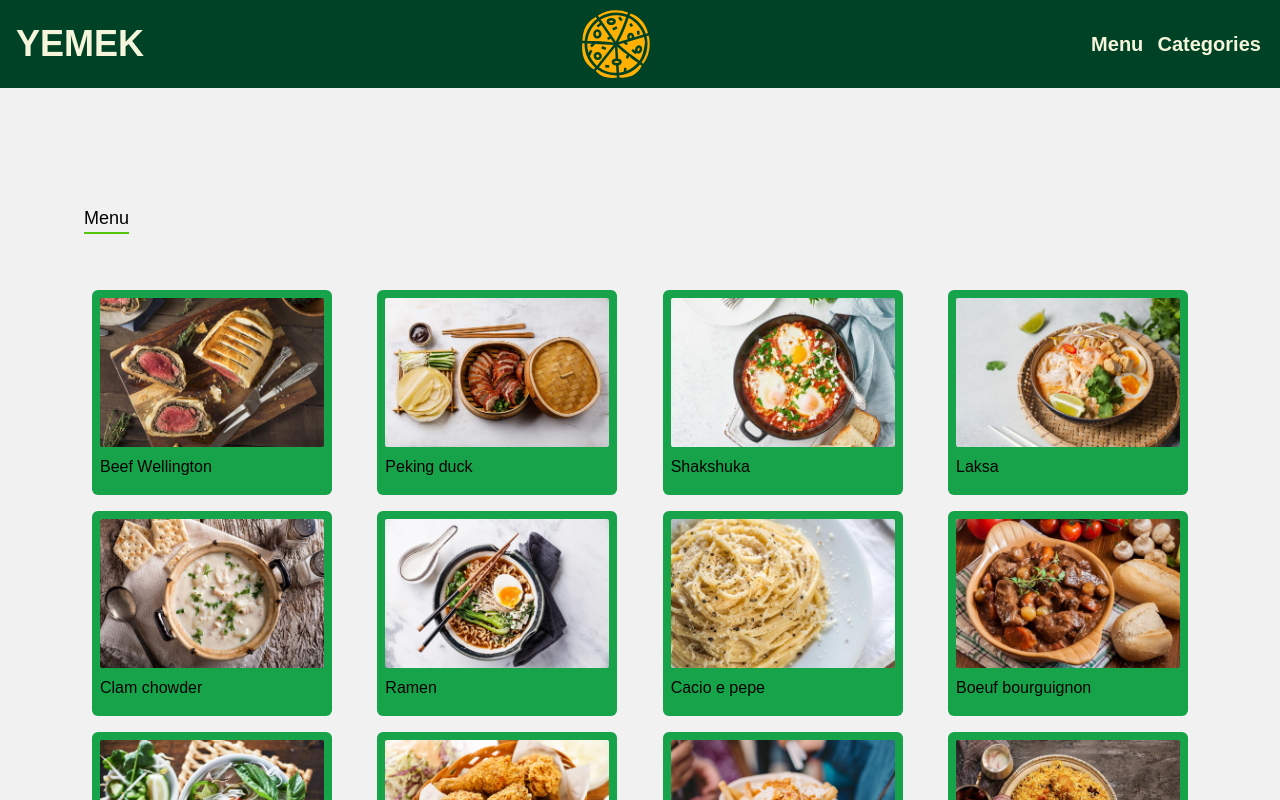
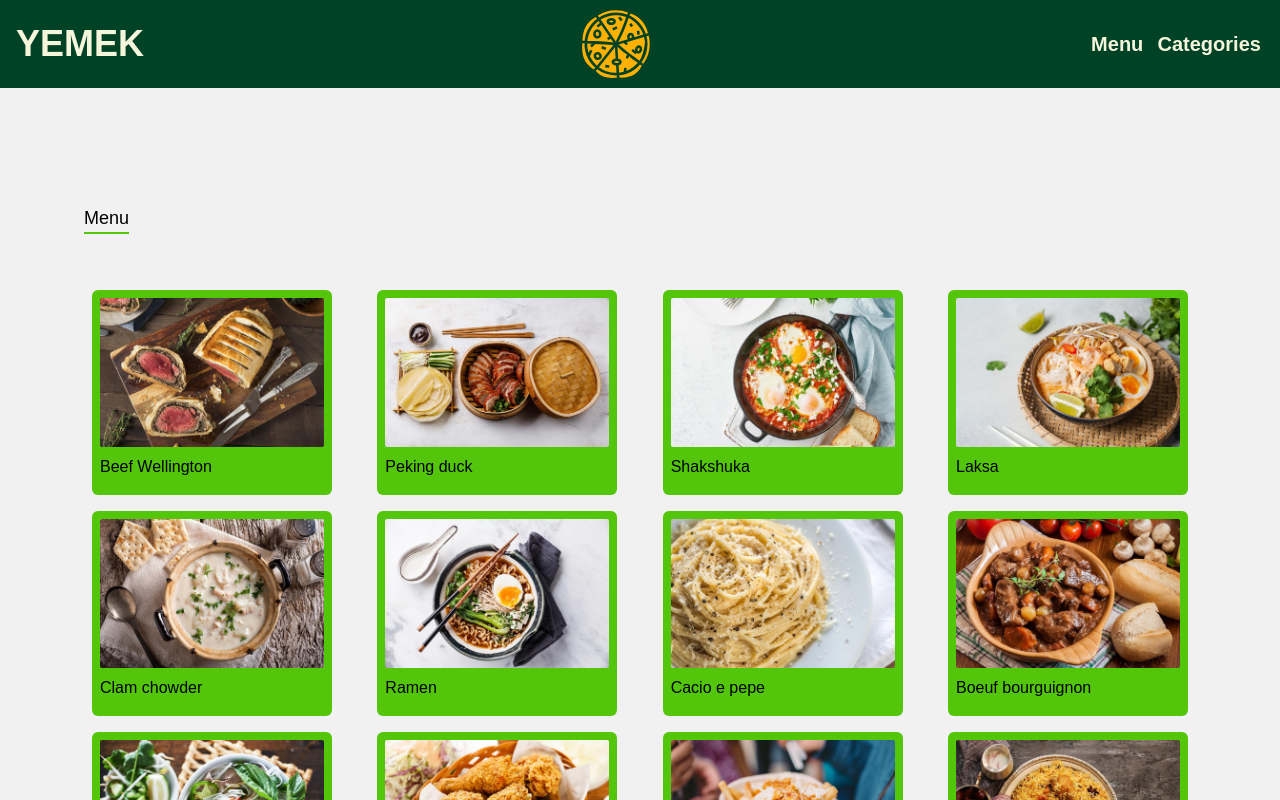
Before and after one commit to hasanashrafi/food-next, a Next.js app: page /menu in a window 1280 px wide. Shown: the top 800 px of the page. Built offline with nearby package versions, Linux system fonts and the light colour scheme; data requests are answered from the project's data file.

Commit message:
edit style

```diff
--- a/components/modules/Card.js
+++ b/components/modules/Card.js
@@ -3,7 +3,7 @@ import React from 'react'
 function Card(props) {
     const { id, name, price, details, discount } = props
     return (
-        <div className='w-60 h-fit bg-green-600 rounded-md p-2 m-2'>
+        <div className='w-60 h-fit bg-[#53c60b] rounded-md p-2 m-2'>
             <img src={`/images/${id}.jpeg`} alt={name} className='rounded-sm min-w-full' />
             <p className='my-2 '>{name}</p>
         </div>
```
